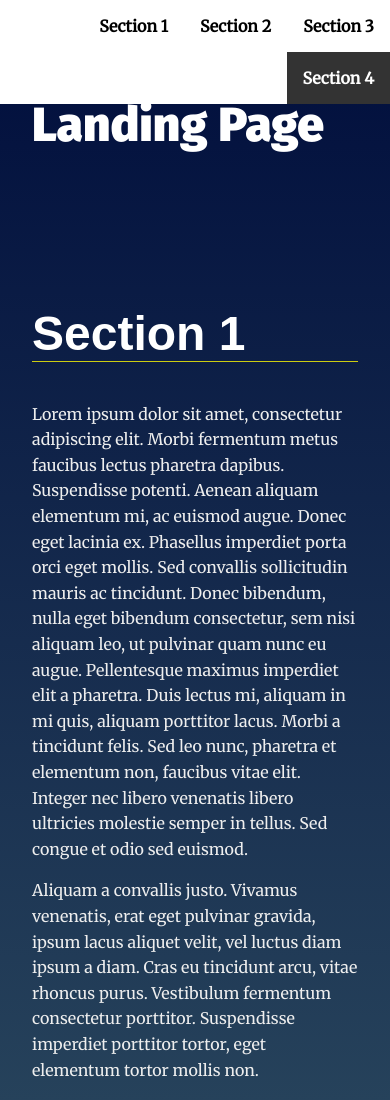
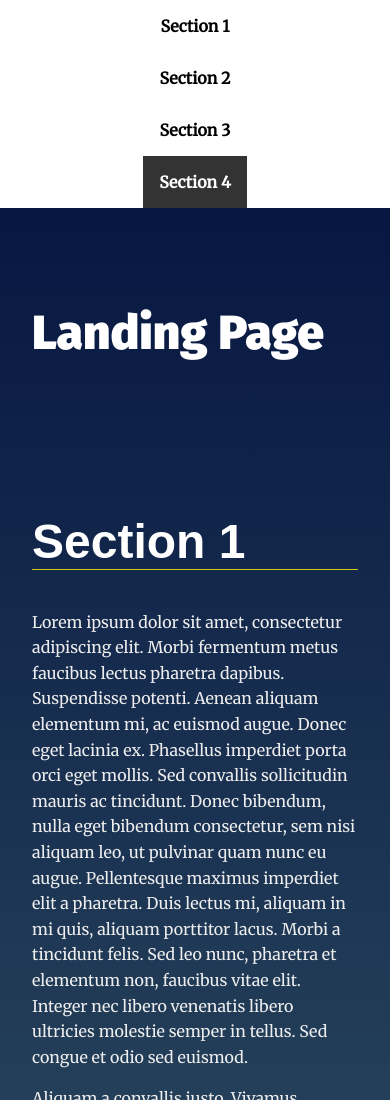
Before and after one commit to saltamay/dynamic-landing-page, a plain HTML site: page index.html in a window 390 px wide. Shown: the top 1100 px of the page. Drawn offline with Linux system fonts and the light colour scheme.

Commit message:
style: Vertical Nav Navbar is vertically aligned for the screens smaller than 428px

```diff
--- a/css/styles.css
+++ b/css/styles.css
@@ -59,6 +59,8 @@ section {
     position: relative;
     min-height: 80vh;
 }
+
+
 
 
 /* ---- Module Rules ---- */
@@ -226,3 +228,15 @@ section.your-active-class .landing__container::after {
 		           rotate(-360deg);
 	}
 }
+
+@media screen and (max-width: 428px) {
+    .page__header {
+        position: relative;
+        top: 0;
+    }
+    .navbar__menu ul {
+        display: flex;
+        flex-direction: column;
+        align-items: center;
+    }
+}
```
